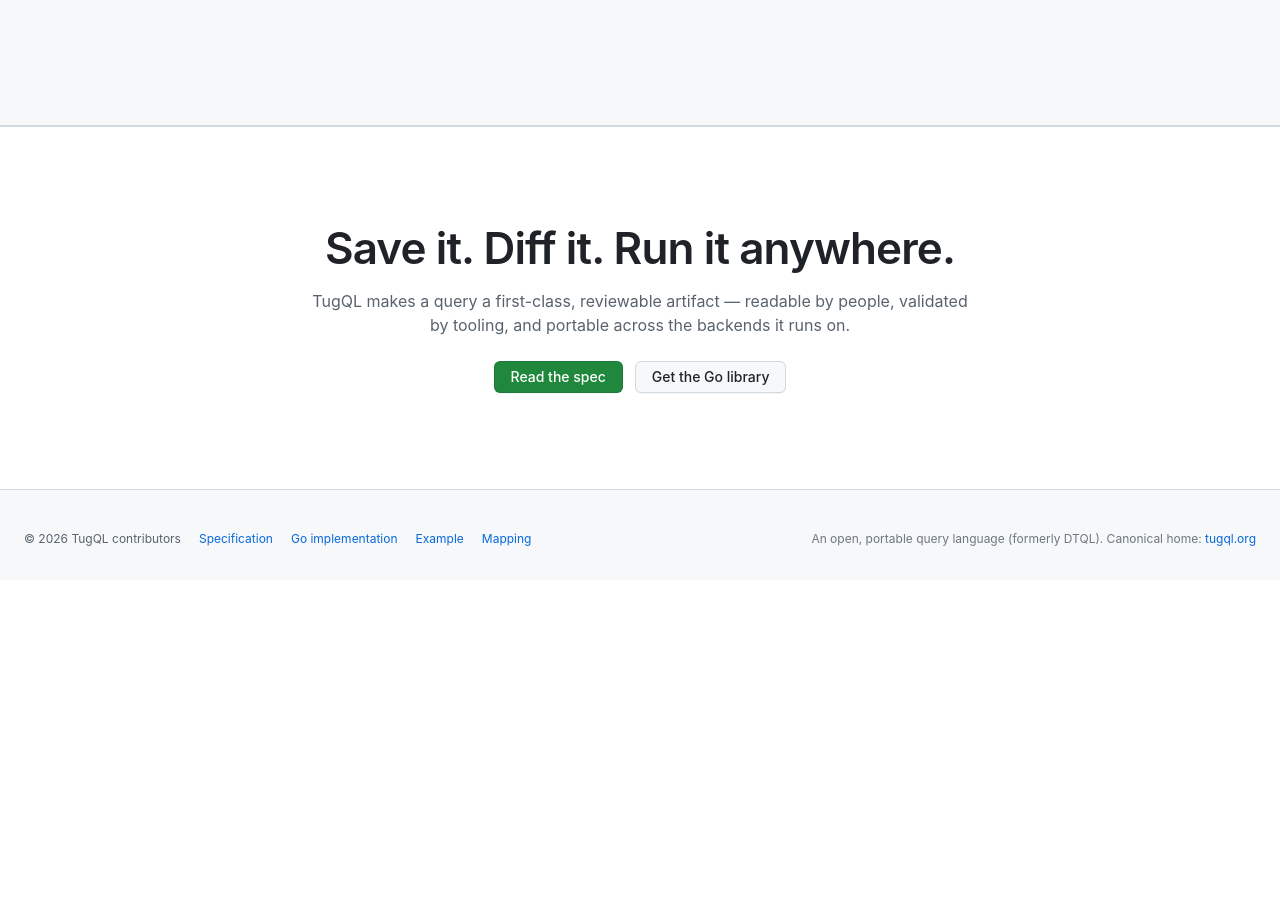
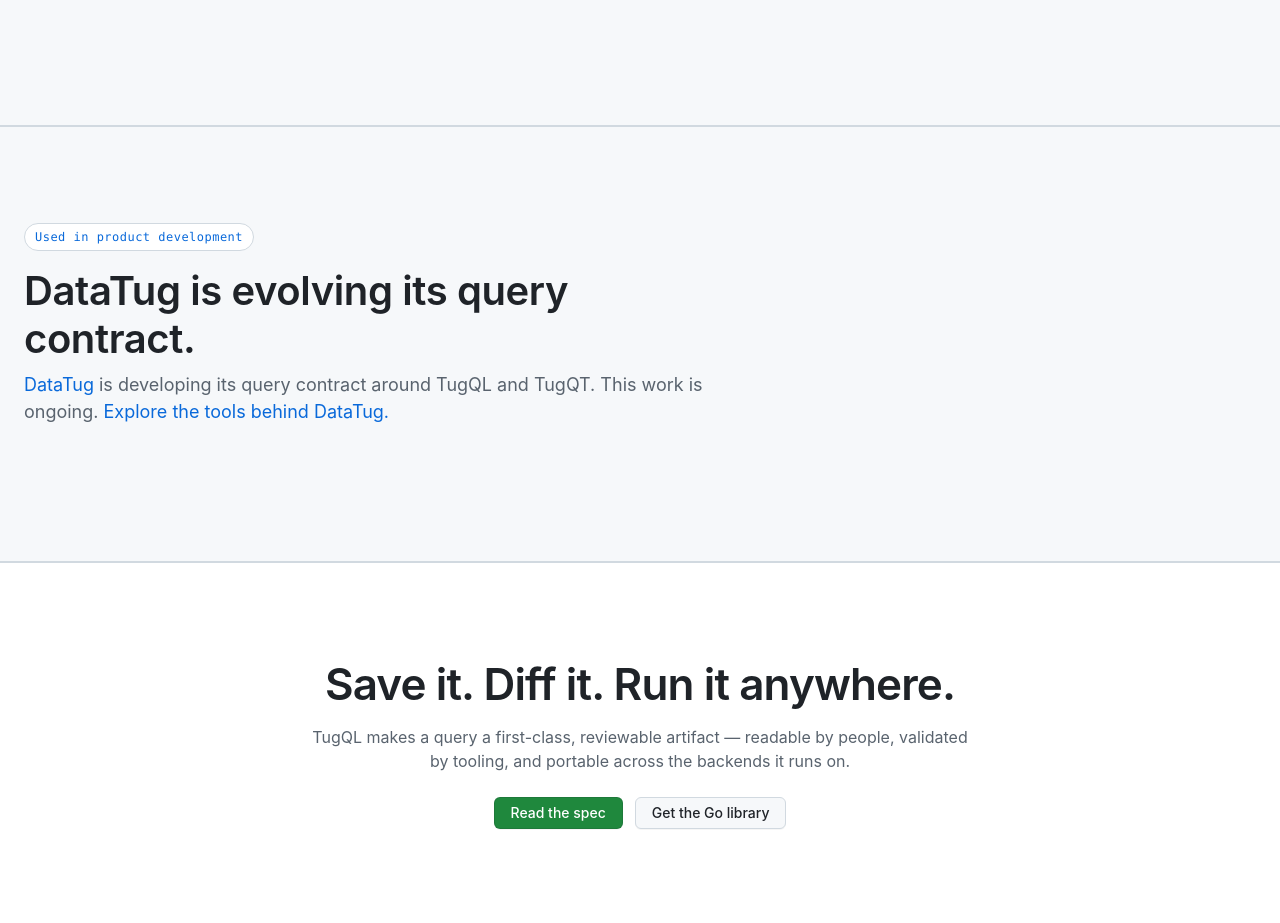
Before and after one commit to datatug/dtql-org, a website: page public/index.html in a window 1280 px wide. Shown: the part 5311-6234 px from the top of the page. Before the commit the page ends 5891 px from the top, so only its background shows below. Drawn offline with Linux system fonts and the light colour scheme.

Commit message:
docs: reference DataTug development

```diff
--- a/public/index.html
+++ b/public/index.html
@@ -375,6 +375,16 @@
 </section>
 
 <!-- ============================ CLOSING ============================ -->
+<section class="section section-subtle" id="datatug-development">
+  <div class="container">
+    <div class="section-head">
+      <span class="section-eyebrow">Used in product development</span>
+      <h2 class="section-title">DataTug is evolving its query contract.</h2>
+      <p class="section-kicker"><a href="https://datatug.app">DataTug</a> is developing its query contract around TugQL and TugQT. This work is ongoing. <a href="https://datatug.app/en/under-the-hood/tools-we-built/#query">Explore the tools behind DataTug.</a></p>
+    </div>
+  </div>
+</section>
+
 <section class="section closing">
   <div class="container closing-inner">
     <h2>Save it. Diff it. Run it anywhere.</h2>
```
